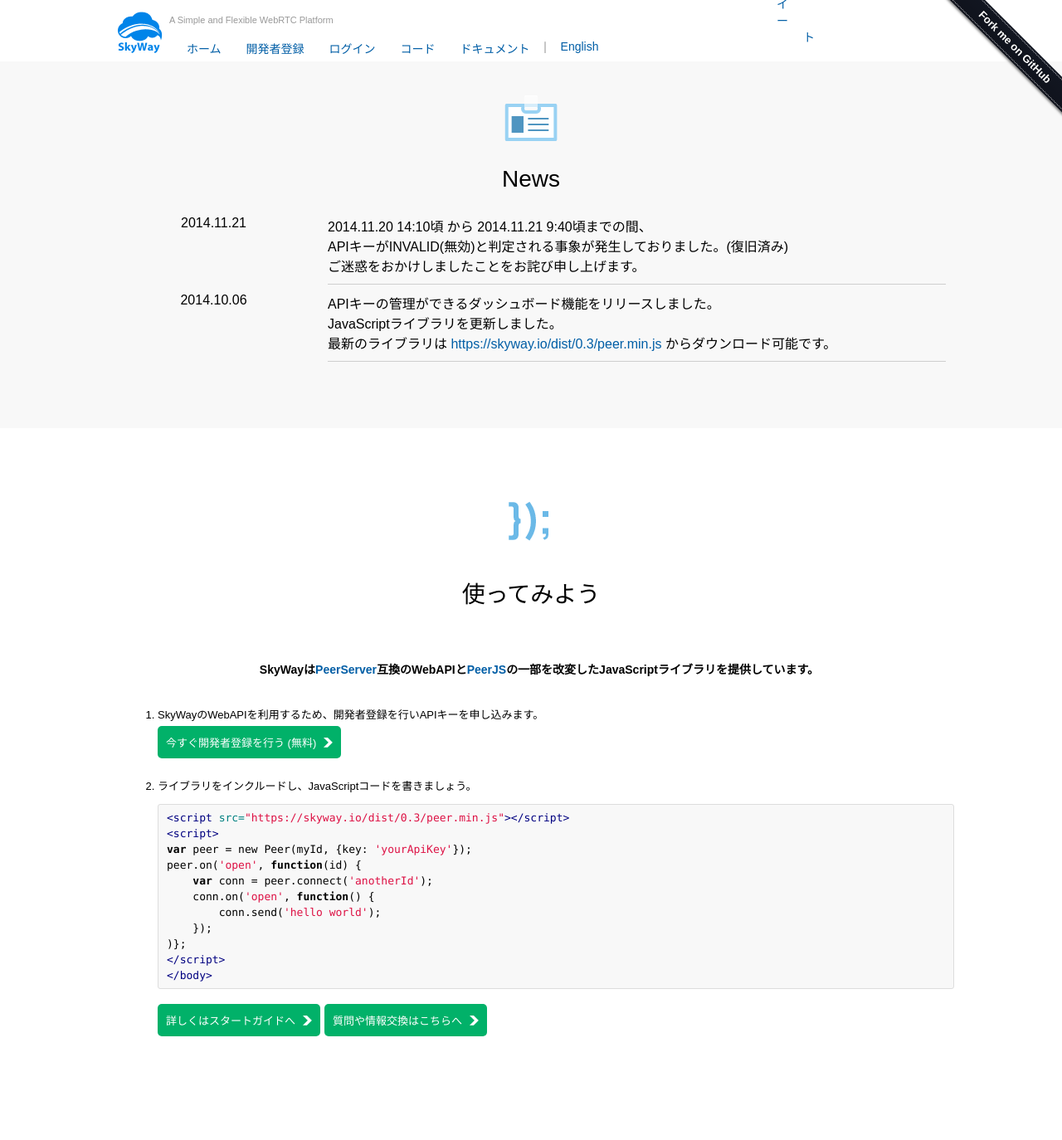
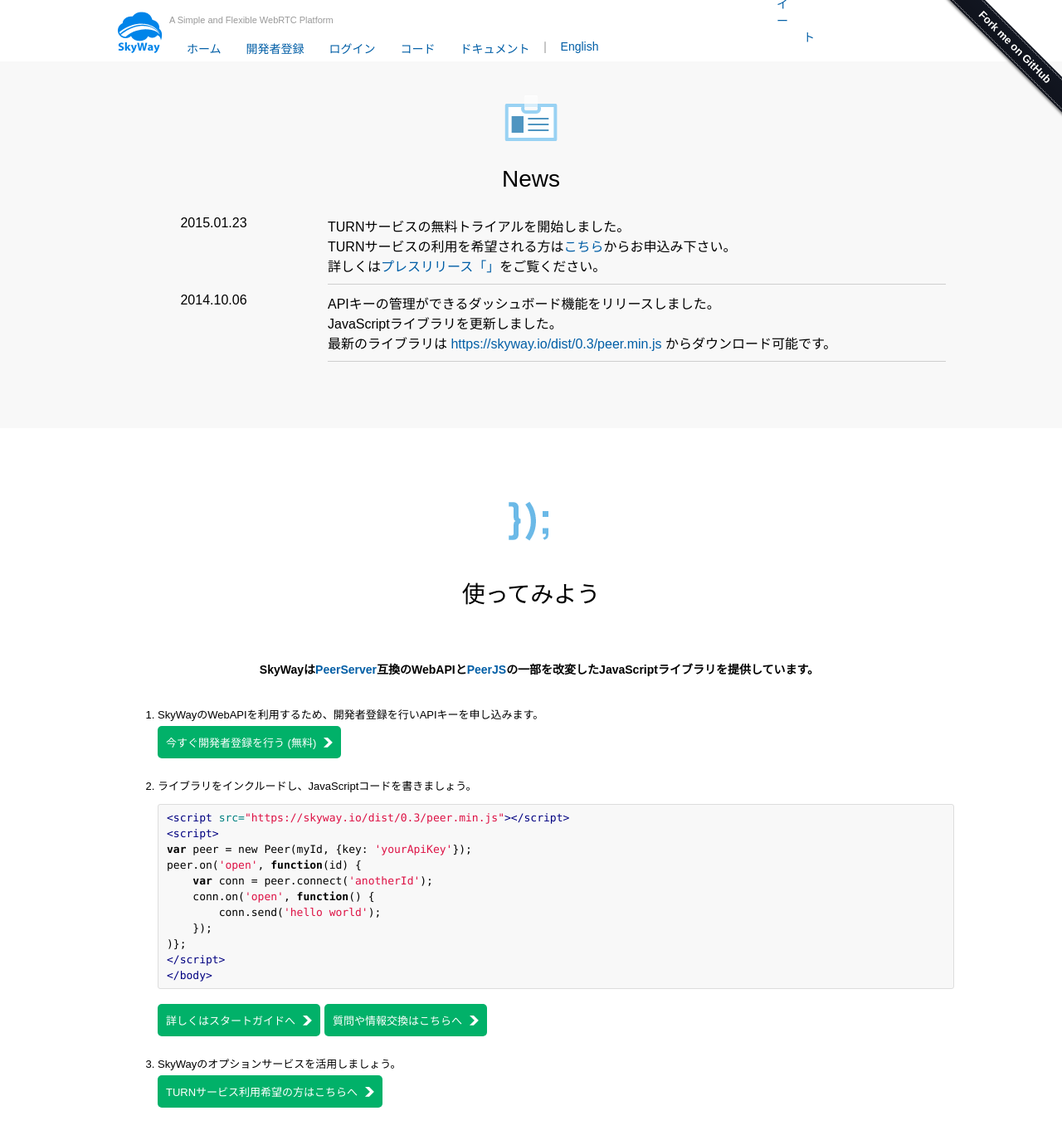
Before and after one commit to nttcom/skyway-old, a Jekyll site: the page built from index.html, in a window 1280 px wide and 1400 px high, scrolled down 768 px. Shown: the top 1374 px of the window at 83% size. Built offline with Jekyll 4.4.1, drawn with Linux system fonts in a browser that asks for light colours; comment, search, counter and statistics services are not loaded.

Commit message:
modified news and added link to the turn apply pages.

```diff
--- a/index.html
+++ b/index.html
@@ -50,11 +50,11 @@
     <div class="container clearfix">
         <div id="content_news" class="grid_12">
             <h2>News</h2>
-                <div class="grid_3 datepositon">2014.11.21</div>
-                 <div class="grid_9 omega newsbody">
-                 2014.11.20 14:10頃 から 2014.11.21 9:40頃までの間、<BR>
-                 APIキーがINVALID(無効)と判定される事象が発生しておりました。(復旧済み) <BR>
-                 ご迷惑をおかけしましたことをお詫び申し上げます。
+                <div class="grid_3 datepositon">2015.01.23</div>
+                <div class="grid_9 omega newsbody">
+                    TURNサービスの無料トライアルを開始しました。<BR>
+                    TURNサービスの利用を希望される方は<a href="https://skyway.io/ds/turnrequest">こちら</a>からお申込み下さい。<BR>
+                    詳しくは<a href="https://skyway.io/ds/turnrequest">プレスリリース「」</a>をご覧ください。<BR>
                 </div>
                 <div class="grid_3 datepositon">2014.10.06</div>
                 <div class="grid_9 omega newsbody">
@@ -112,7 +112,9 @@
 
                         <a class="btnM" href="docs/#start">詳しくはスタートガイドへ</a><a class="btnM" href="https://groups.google.com/forum/#!forum/skywayjs" target="_blank">質問や情報交換はこちらへ</a>
                     </li>
-
+                    <li>SkyWayのオプションサービスを活用しましょう。<BR>
+                    <a class="btnM" href="https://skyway.io/ds/turnrequest">TURNサービス利用希望の方はこちらへ</a>
+                    </li>
                 </ol>
             </div>
         </div>
```
Also changed, not shown: en/index.html (+8 -1 lines).
